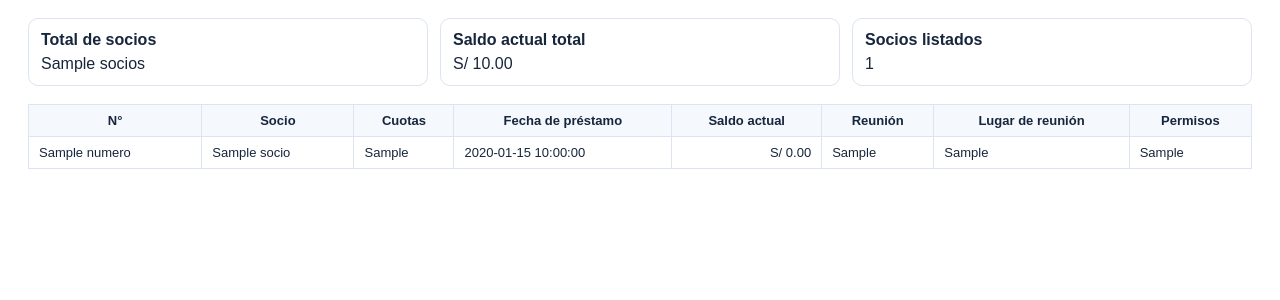
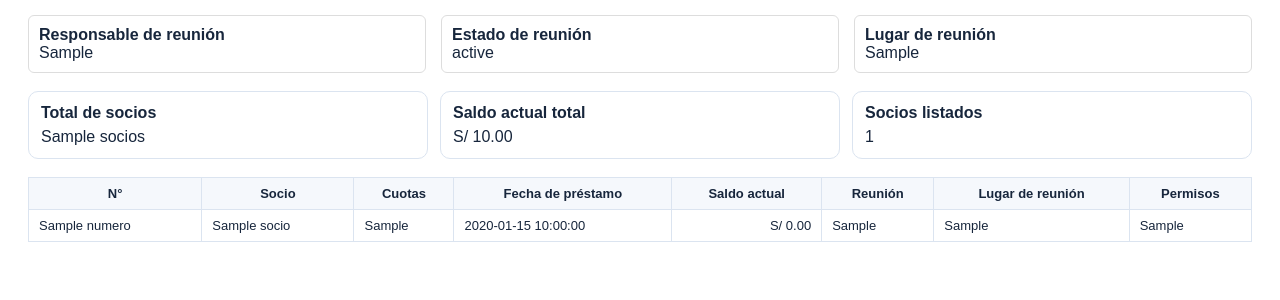
Before and after one commit to multimediachavez-cloud/JAWILVIO_V10, a Flask app: template app/templates/reporte_imprimible.html in a window 1280 px wide. Shown: the part 136-436 px from the top of the page. Run offline with Flask 3, Linux system fonts and the light colour scheme; data comes from the database, SQL or seed files in the repository; the template is opened without the code that fills it: most values are stand-ins (such as "Sample title", 1, 10 or a date in 2020).

Commit message:
Agregar datos de reunión al reporte imprimible

```diff
--- a/app/templates/reporte_imprimible.html
+++ b/app/templates/reporte_imprimible.html
@@ -43,6 +43,25 @@
     </div>
   </div>
 
+  <div style="margin-top:15px; display:flex; gap:15px;">
+
+    <div style="border:1px solid #ddd;padding:10px;border-radius:6px;width:33%">
+        <strong>Responsable de reunión</strong><br>
+        {{ responsable_reunion }}
+    </div>
+
+    <div style="border:1px solid #ddd;padding:10px;border-radius:6px;width:33%">
+        <strong>Estado de reunión</strong><br>
+      {{ estado_reunion }}
+    </div>
+
+    <div style="border:1px solid #ddd;padding:10px;border-radius:6px;width:33%">
+        <strong>Lugar de reunión</strong><br>
+        {{ lugar_reunion }}
+    </div>
+
+  </div>
+
   <div class="meta">
     <div class="box"><strong>Total de socios</strong>{{ resumen.socios }}</div>
     <div class="box"><strong>Saldo actual total</strong>S/ {{ '%.2f'|format(resumen.saldo_total or 0) }}</div>
```
